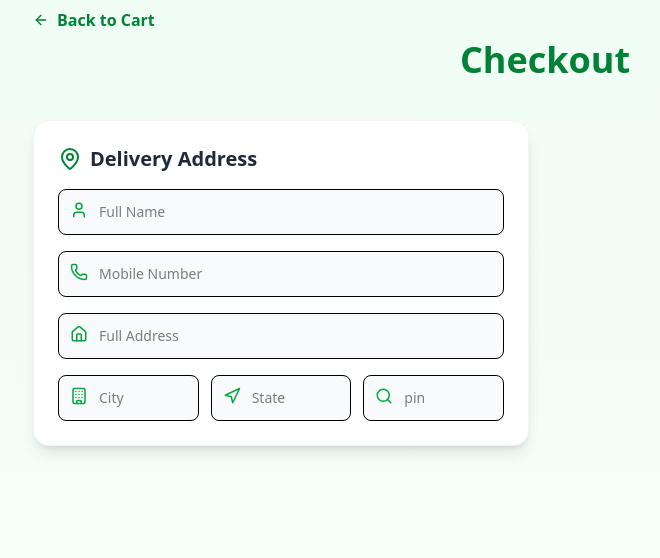
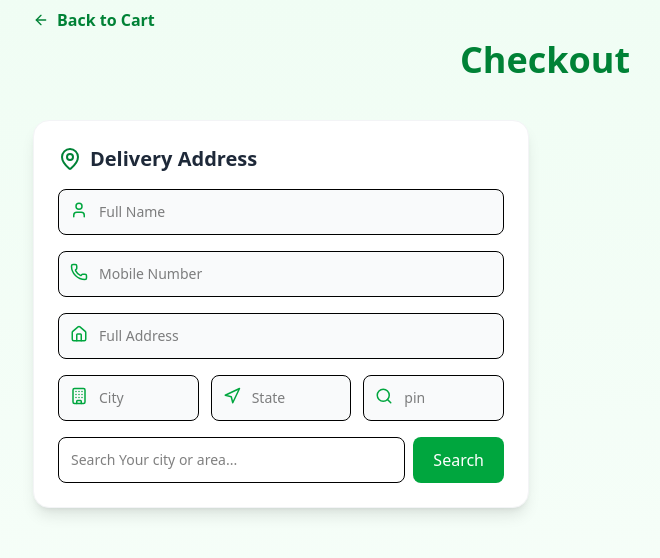
Before and after one commit to Sandeshdahal10/Snapcart, a Next.js app: page /user/checkout in a window 1280 px wide. Shown: the top 558 px of the page, without its empty margins (95-755 px from the left). Built offline with nearby package versions, Linux system fonts and the light colour scheme; no server answers.

Commit message:
Created Search input field for searching city or area in checkout page.

```diff
--- a/src/app/user/checkout/page.tsx
+++ b/src/app/user/checkout/page.tsx
@@ -72,6 +72,10 @@ function Checkout() {
               <input type="text" value={address.pin} onChange={(e)=>setAddress({...address,pin:e.target.value})} className='pl-10 w-full border rounded-lg p-3 text-sm bg-gray-50' placeholder='pin'/>
             </div>
             </div>
+            <div className='flex gap-2 mt-3'>
+              <input type="text" placeholder='Search Your city or area...' className='flex-1 border rounded-lg p-3 text-sm focus:ring-2 focus:ring-green-500 outline-none' />
+              <button className='bg-green-600 text-white px-5 rounded-lg hover:bg-green-700 transition-all font-medium'>Search</button>
+            </div>
           </div>
           </motion.div>
         </div>
```
